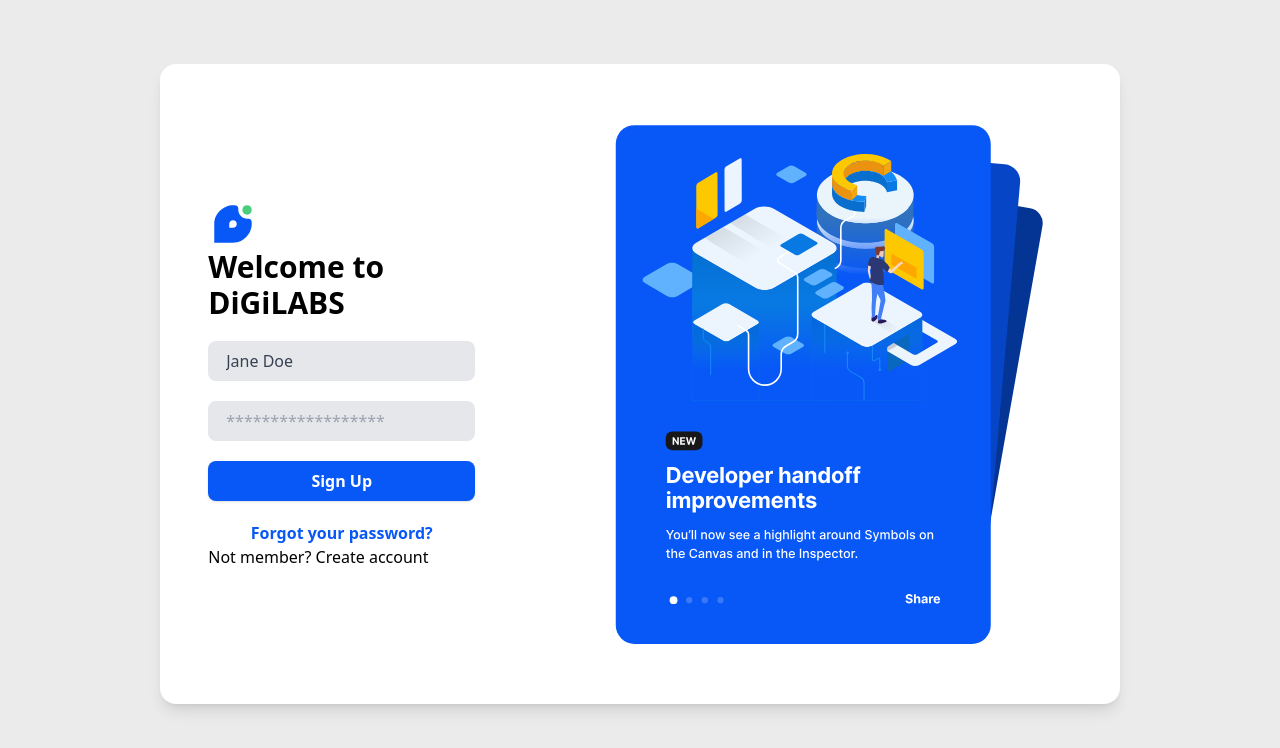
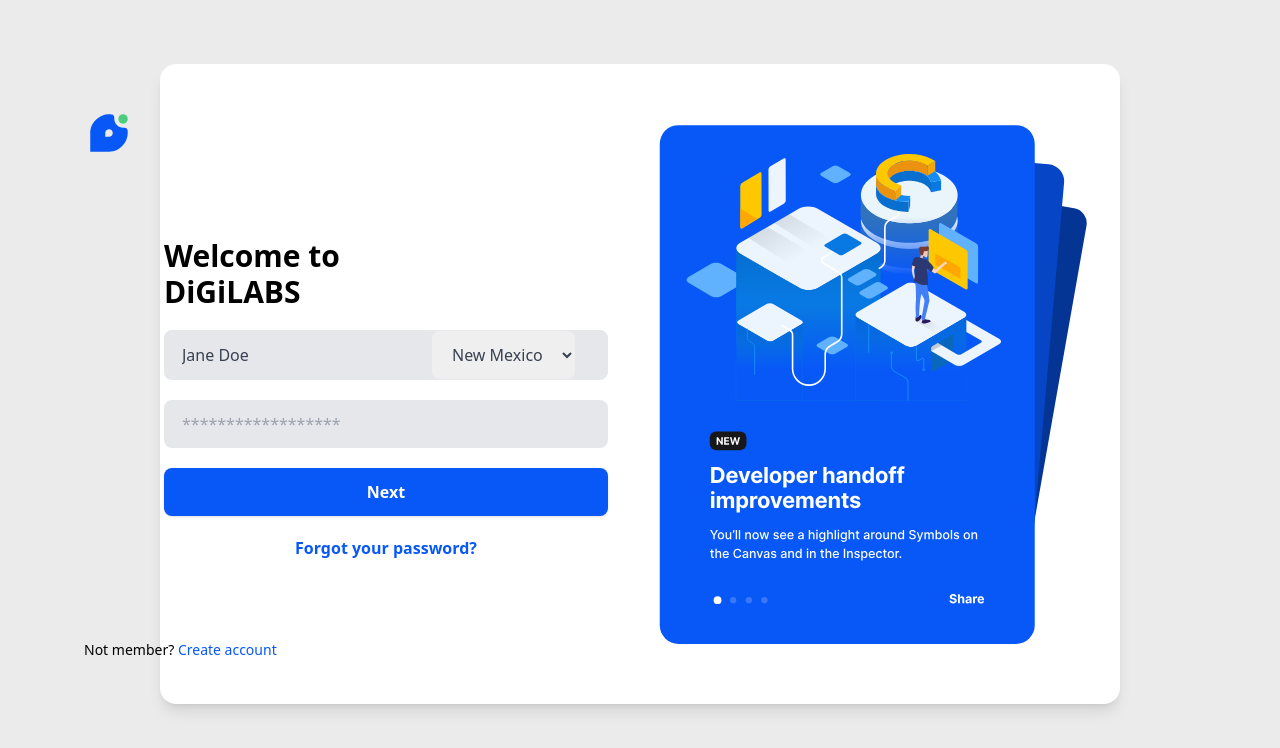
Before and after one commit to rakibul-wdp/auth-design, a Next.js app: page / in a window 1280 px wide. Shown: the top 748 px of the page. Built offline with nearby package versions, Linux system fonts and the light colour scheme.

Commit message:
fix postion logo and signup

```diff
--- a/src/app/page.js
+++ b/src/app/page.js
@@ -7,24 +7,31 @@
 export default function Home() {
   return (
     <div className='w-9/12 h-[80vh] bg-white shadow-lg rounded-2xl flex items-center justify-around'>
-      <div>
-        <Image src="/logo.svg" alt="me" width="50" height="50" />
+      <div className=''>
+        <Image className='mt-[-10rem] ml-[-5rem] mb-20' src="/logo.svg" alt="me" width="50" height="50" />
         <h1 className='text-3xl font-bold mb-5'>Welcome to <br /> DiGiLABS</h1>
         <form>
-          <div className="w-full mb-5">
-            <input className="bg-gray-200 appearance-none border-2 border-gray-200 rounded-lg w-full py-2 px-4 text-gray-700 leading-tight focus:outline-none focus:bg-white focus:border-purple-500" id="inline-full-name" type="text" value="Jane Doe" />
+          <div className="w-full mb-5 flex">
+            <input className="bg-gray-200 appearance-none border-2 border-gray-200 rounded-l-lg w-full py-3 px-4 text-gray-700 leading-tight focus:outline-none focus:bg-white focus:border-[#0858F7]" id="inline-full-name" type="text" value="Jane Doe" />
+            <div className='relative block appearance-none bg-gray-200 border border-gray-200 text-gray-700 pr-8 rounded-r-lg leading-tight focus:outline-none focus:bg-white focus:border-[#0858F7]'>
+              <select class="py-3 px-4 rounded-lg focus:outline-none focus:bg-white focus:border-[#0858F7] border-0" id="grid-state">
+                <option>New Mexico</option>
+                <option>Missouri</option>
+                <option>Texas</option>
+              </select>
+            </div>
           </div>
           <div className="w-full mb-5">
-            <input className="bg-gray-200 appearance-none border-2 border-gray-200 rounded-lg w-full py-2 px-4 text-gray-700 leading-tight focus:outline-none focus:bg-white focus:border-purple-500" id="inline-password" type="password" placeholder="******************" />
+            <input className="bg-gray-200 appearance-none border-2 border-gray-200 rounded-lg w-full py-3 px-4 text-gray-700 leading-tight focus:outline-none focus:bg-white focus:border-[#0858F7]" id="inline-password" type="password" placeholder="******************" />
           </div>
           <div className="w-full mb-5">
-            <button className="shadow bg-[#0858F7] hover:bg-[#0858F1] focus:shadow-outline focus:outline-none w-full text-white font-bold py-2 px-4 rounded-lg" type="button">
-              Sign Up
+            <button className="shadow bg-[#0858F7] hover:bg-[#0858F1] focus:shadow-outline focus:outline-none w-full text-white font-bold py-3 px-4 rounded-lg" type="button">
+              Next
             </button>
           </div>
         </form>
         <p className='text-center text-[#0858F7] font-bold'>Forgot your password?</p>
-        <p>Not member? <span>Create account</span></p>
+        <p className='text-sm mb-[-10rem] ml-[-5rem] mt-20'>Not member? <span className='text-[#0858F7]'>Create account</span></p>
       </div>
       <div>
         <Image src="/auth.svg" alt="me" width="500" height="500" />
```
